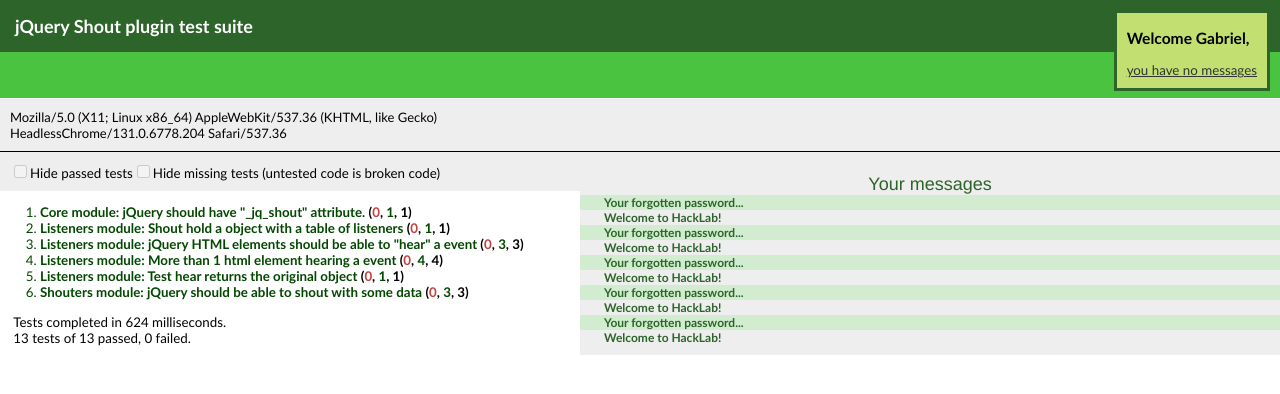
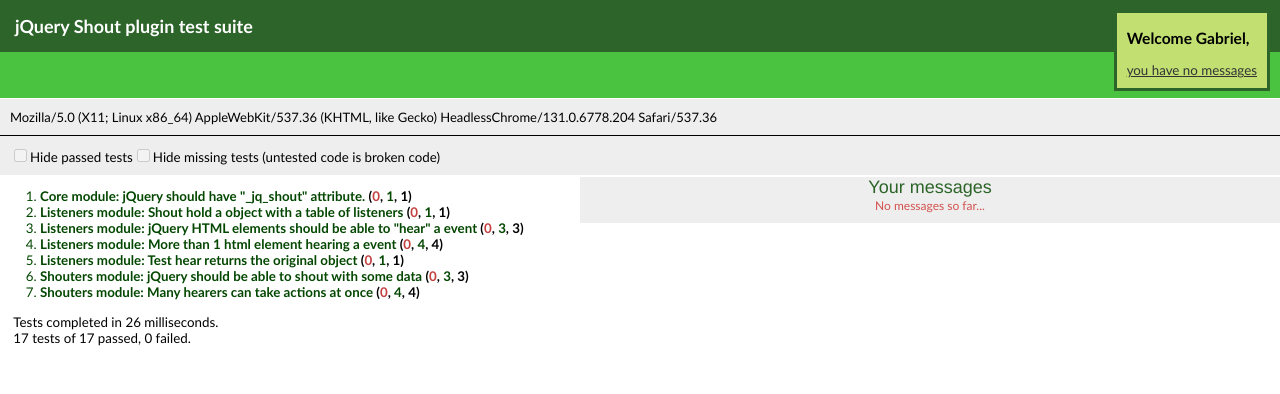
Before and after one commit to gabrielfalcao/jquery-shout, a plain HTML site: page tests.html in a window 1280 px wide. Drawn offline with Linux system fonts and the light colour scheme.

Commit message:
Shouting out loud!

```diff
--- a/sandbox.css
+++ b/sandbox.css
@@ -22,7 +22,7 @@ ul {
 }
 #email-user-box{
     float:right;
-/*    display:none; */
+    display:none;
     background-color: #c2e072;
     border: 3px solid #2c6429;
     padding: 0 10px 10px 10px;
@@ -37,18 +37,22 @@ ul {
     color: #333;
 }
 
-#email-list{
+#email-list {
     background-color: #EEE;
     font-family: Helvetica, FreeSans;
     font-size: 18px;
     color: #2c6429;
     width:700px;
-    float:right;
-    margin: 83px 0 0 0;
-    clear:both;
+    position:absolute;
+    right:0;
+    top: 177px;
     text-align:center;
+    display:none;
 }
-
+#email-list .warning {
+    color: #d1524e;
+    font-size: 12px;
+}
 #email-list .messages {
     text-align:left
     font-size: 14px;
--- a/test.jquery-shout.js
+++ b/test.jquery-shout.js
@@ -16,25 +16,42 @@ GNU General Public License for more details.
 You should have received a copy of the GNU General Public License
 along with this program.  If not, see <http://www.gnu.org/licenses/>.
 */
+var ShowFromTop = function ($self, data) {
+    $self.show('drop', {'direction': 'up'}, 'slow', function (){
+                   setTimeout(function () {
+                                  $self.hide('drop',
+                                             {'direction': 'up'},
+                                             'slow',
+                                             data.callback || function (){});
+                                  return false;
+                              }, data.timeout || 2000);
+               });
+}
+var ShowFromRight = function ($self, data) {
+    $self.show('drop', {'direction': 'right'}, 'slow', function (){
+                   setTimeout(function () {
+                                  $self.hide('drop',
+                                             {'direction': 'right'},
+                                             'slow',
+                                             data.callback);
+                                  return false;
+                              }, data.timeout || 2000);
+               });
+}
 var ShowMessage = function ($self, data) {
-    $self.find(".text").text(data.text);
-
+    if ($self.css("display") != 'none') {
+        $self.hide('drop', {'direction': 'up'}, 'slow', function (){
+                       $self.find(".text").text(data.text);
+                   });
+    } else {
+        $self.find(".text").text(data.text);
+    }
     var assertionMessage1 = $self.attr('id') +
                             ' did show the message: "' +
                             data.text +
                             '"'
-
-    $self.show('drop', {'direction': 'up'}, 'slow', function (){
-                   ok(true, assertionMessage1);
-                   start();
-                   setTimeout(function () {
-                                  $self.hide('drop',
-                                             {'direction': 'up'},
-                                             'slow',
-                                             data.callback);
-                                  return false;
-                              }, data.timeout);
-               });
+    ShowFromTop($self, data);
+    ok(true, assertionMessage1);
 }
 var ShoutTests = {
     run: function () {
@@ -100,14 +117,47 @@ var ShoutTests = {
                  ok(typeof $.shout === 'function',
                     'A jQuery should have the method "shout"');
                  // will hearing the event "event-1"
-                 $("#top-message").hear("show-message", ShowMessage);
+                 $("#top-message").hear("show-message", function ($self, data) {
+                                            ShowMessage($self, data);
+                                            start();
+                                        });
                  $.shout("show-message",
                         {text: 'First shout!',
                          timeout: 2000});
                  equals($("#top-message").find(".text").text(),
                         'First shout!',
-                        'After shouting, the top message shout contain the text I specified');
+                        'After shouting, the top message should contain the text I specified');
                  stop();
              });
+       test('Many hearers can take actions at once',
+             function() {
+                 expect(4);
+                 $("#top-message").hear("user-login", function ($self, data){
+                                            var message = 'Hello ' + data.user.name + ', welcome to your webmail!';
+                                            ShowMessage($self, {text: message});
+                                            start();
+                                            ok(true, 'Just shown the message ' + message);
+                                        });
+                 $("#email-user-box").hear("user-login", function ($self, data){
+                                               $self.find(".username").text(data.user.name);
+                                               $self.show('drop', {'direction': 'right'}, 'slow');
+                                               ok(true, 'Just shown the user box for ' + data.user.name);
+                                           });
+                 $("#email-list").hear("user-login", function ($self, data){
+                                           $self.show('drop', {'direction': 'right'}, 'slow');
+                                           ok(true, 'Just shown ' + data.user.name + "'s email list");
+                                       });
+
+                 $.shout("user-login",
+                         {
+                             user: {
+                                 name: 'Gabriel'
+                             },
+                             timeout: 2000
+                         });
+
+                 stop();
+             });
+
     }
 }
--- a/tests.html
+++ b/tests.html
@@ -11,7 +11,7 @@
 	<link rel="stylesheet" href="sandbox.css" type="text/css" media="screen" />
 	<script type="text/javascript">
 	    $(document).ready(function(){
-            ShoutTests.run();
+		ShoutTests.run();
 	    });
 	</script>
     </head>
@@ -22,7 +22,7 @@
 	</div><!-- end #top-message -->
 
 	<div id="email-user-box">
-	    <h3>Welcome Gabriel,</h3>
+	    <h3>Welcome <span class="username">john doe</span>,</h3>
 	    <div class="metadata">
 		<a id="messages-msg" class="none" href="#read">you have <span class="number">no</span> messages</a>
 	    </div>
@@ -30,17 +30,18 @@
 	<div id="email-list">
 	    Your messages
 	    <div class="messages">
+		<span class="warning">No messages so far...</span>
 		<ul>
-		    <li class="dark">Your forgotten password...</li>
-		    <li>Welcome to HackLab!</li>
-		    <li class="dark">Your forgotten password...</li>
-		    <li>Welcome to HackLab!</li>
-		    <li class="dark">Your forgotten password...</li>
-		    <li>Welcome to HackLab!</li>
-		    <li class="dark">Your forgotten password...</li>
-		    <li>Welcome to HackLab!</li>
-		    <li class="dark">Your forgotten password...</li>
-		    <li>Welcome to HackLab!</li>
+		    <!-- <li class="dark">Your forgotten password...</li> -->
+		    <!-- <li>Welcome to HackLab!</li> -->
+		    <!-- <li class="dark">Your forgotten password...</li> -->
+		    <!-- <li>Welcome to HackLab!</li> -->
+		    <!-- <li class="dark">Your forgotten password...</li> -->
+		    <!-- <li>Welcome to HackLab!</li> -->
+		    <!-- <li class="dark">Your forgotten password...</li> -->
+		    <!-- <li>Welcome to HackLab!</li> -->
+		    <!-- <li class="dark">Your forgotten password...</li> -->
+		    <!-- <li>Welcome to HackLab!</li> -->
 		</ul>
 	    </div>
 	</div><!-- end #email-list -->
```
